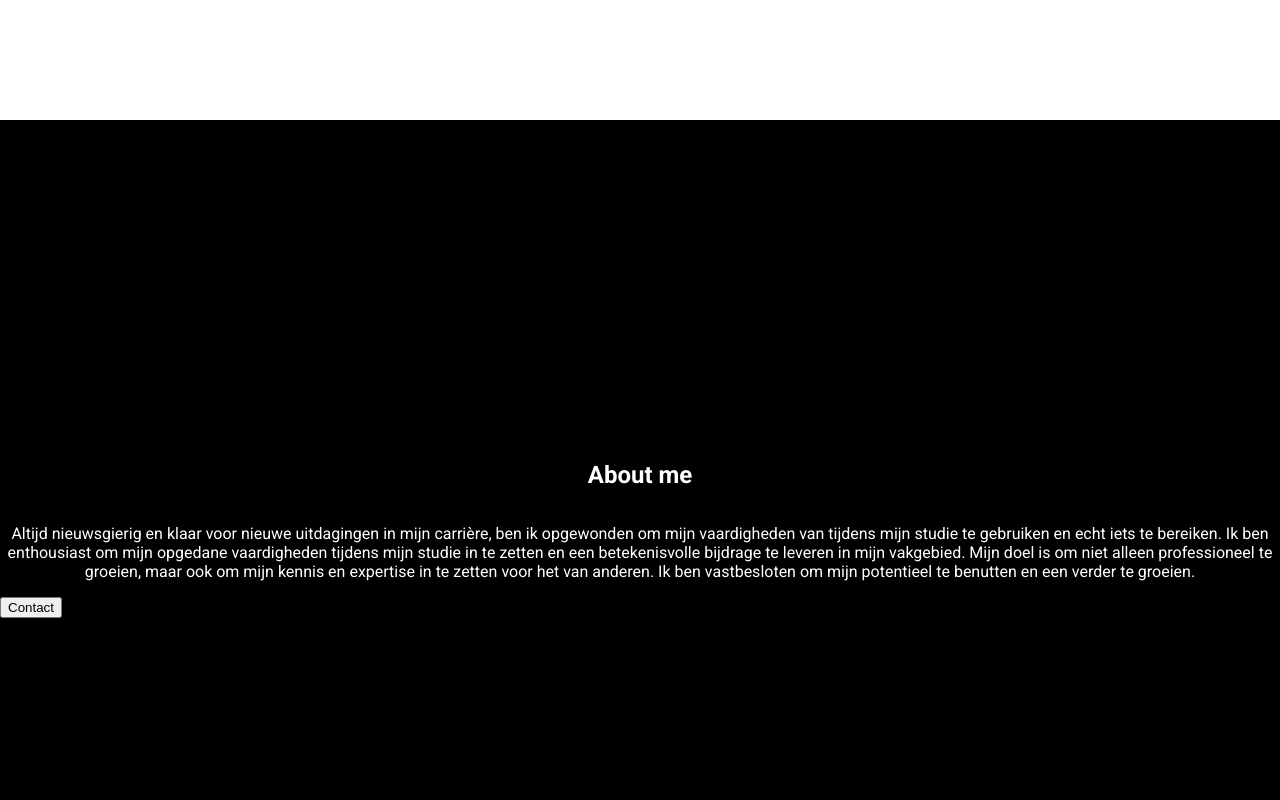
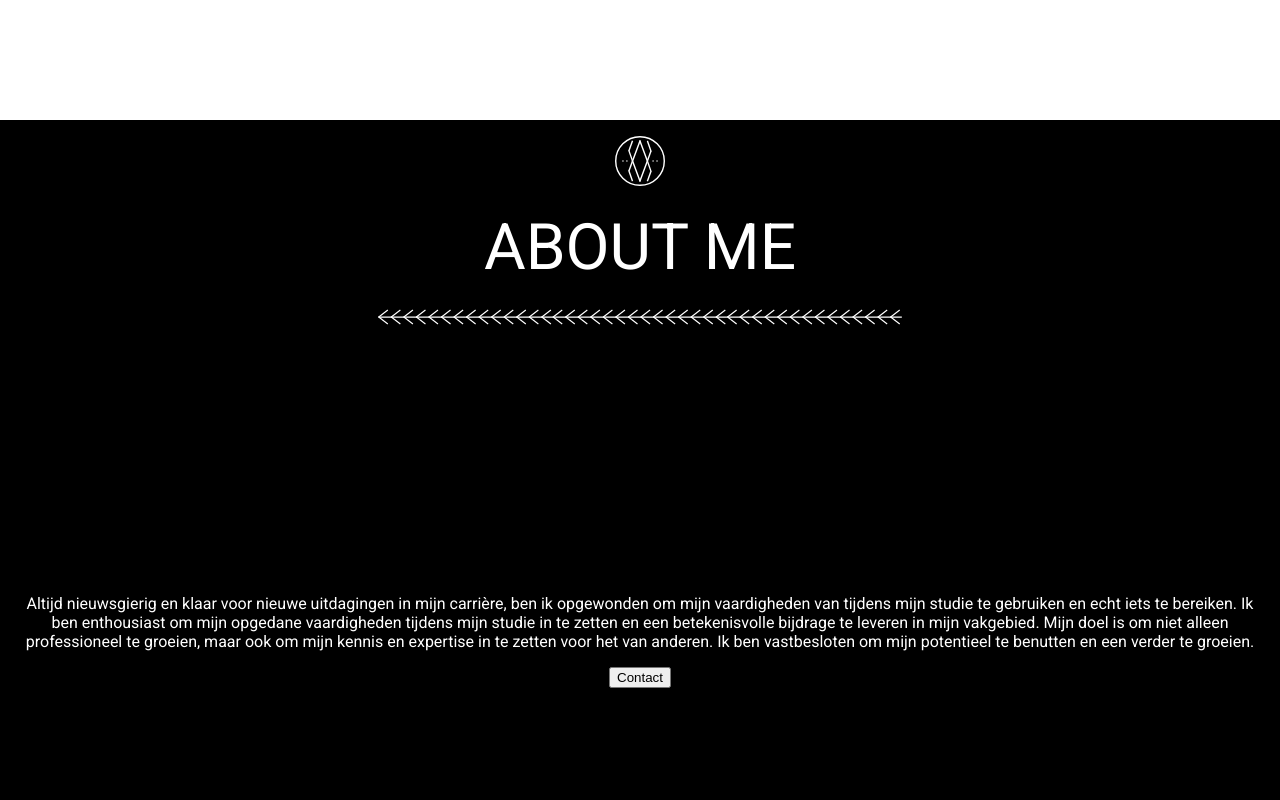
Before and after one commit to Trisjan/portfolio, a SvelteKit app: page / in a window 1280 px wide. Shown: the part 680-1480 px from the top of the page. Built offline with nearby package versions, Linux system fonts and the light colour scheme; no server answers.

Commit message:
Top section homepage styling

```diff
--- a/src/lib/index.js
+++ b/src/lib/index.js
@@ -22,3 +22,5 @@ export { default as Navigation } from './molecules/nav.svelte'
 export { default as Mobile_logo } from './images/Alifuru_mobile.svg'
 export { default as Hamburger_logo } from './images/Hamburger_menu.svg'
 export { default as Close_logo } from './images/Close_button.svg'
+export { default as About_logo } from './images/Alifuru_logo_white.svg'
+export { default as Alifuru_leafs } from './images/Alifuru_leafs.svg'
--- a/src/lib/molecules/nav.svelte
+++ b/src/lib/molecules/nav.svelte
@@ -60,6 +60,7 @@
         transition: 0.3s;
         display: flex;
         align-items: center;
+        text-transform: uppercase;
     }
 
     nav ul li:not(:first-child) a:hover {
--- a/src/routes/+page.svelte
+++ b/src/routes/+page.svelte
@@ -1,6 +1,6 @@
 <script>
 import { onMount } from "svelte";
-import { Mobile_logo } from '$lib/index.js';
+import { Mobile_logo, About_logo, Alifuru_leafs } from '$lib/index.js';
 
 const GithubAPI = 'https://api.github.com/users/';
 const Username = 'Trisjan';
@@ -37,8 +37,11 @@ onMount(async () => {
 
 <section class="about">
 	<div class="about_top">
-		<img src="" alt="">
-		<h2>About me</h2>
+		<section>
+			<img src={About_logo} alt="">
+			<h2>About me</h2>
+		</section>
+		<img src={Alifuru_leafs} alt="">
 	</div>
 	<article>
 		<p>
@@ -105,10 +108,43 @@ onMount(async () => {
 	.about {
 		background-color: var(--color-bg-1);
 		color: var(--color-text-2);
+		display: flex;
+		flex-direction: column;
+	}
+
+	.about > .about_top {
+		flex-shrink: 0; /* Zorgt dat dit gedeelte niet verkleint */
+		padding: 1rem 0;
+	}
+
+	.about > .about_top h2 {
+		font-size: 4rem;
+		font-weight: 400;
+		text-transform: uppercase;
+		margin: 1.5rem 0;
+	}
+
+	.about > .about_top > section > img {
+		height: 3.125rem;
+	}
+
+	.about > .about_top > img {
+		max-width: 100vw;
+		height: 1rem;
+		/* object-fit: contain; */
+	}
+
+	.about > article {
+		flex: 1;
+		display: flex;
+		flex-direction: column;
+		align-items: center;
+		justify-content: center; /* Verticaal en horizontaal centreren */
+		text-align: center;
+		padding: 1rem;
 	}
 
 	.about > article > p {
 		text-align: center;
-		/* max-width: 90vw; */
 	}
 </style>
```
Also changed, not shown: src/lib/images/Alifuru_leafs.svg (added), src/lib/images/Alifuru_logo_white.svg (added).
